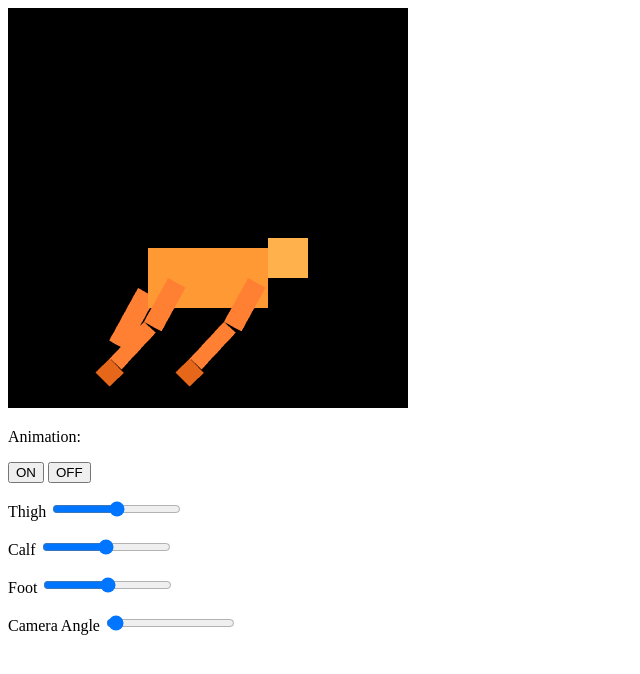
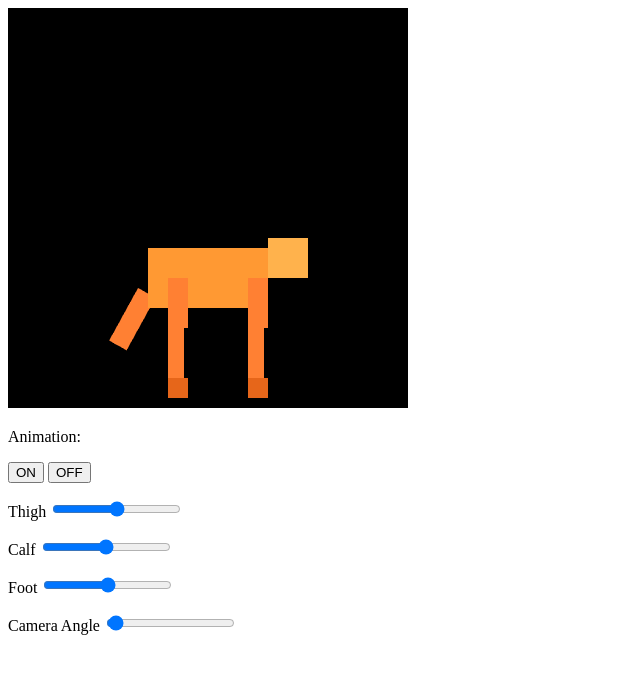
Before and after one commit to BrendaAceves/CSE-160, a plain HTML site: page asgn2/src/asg2.html in a window 1280 px wide. Shown: the whole page, without its empty margins (0-640 px from the left). Drawn offline with Linux system fonts and the light colour scheme; animation ran at ten frames a second.

Commit message:
fixed on/off animation

```diff
--- a/asgn2/src/asg2.html
+++ b/asgn2/src/asg2.html
@@ -10,11 +10,9 @@
       Please use the browser supporting "canvas".
     </canvas>
 
-    <!-- <p> Magenta <input type="range" min="0" max="100" value="100" class="slider" id="magentaSlide"></p>
-    <p> Yellow <input type="range" min="0" max="100" value="100" class="slider" id="yellowSlide"></p> -->
     <p> Animation: </p>
-    <button type="button" id="animationYellowOnButton">ON</button>
-    <button type="button" id="animationYellowOffButton">OFF</button>
+    <button type="button" id="animationMoveOnButton">ON</button>
+    <button type="button" id="animationMoveOffButton">OFF</button>
 
     <p>Thigh <input type="range" id="thighSlide" min="-45" max="45"></p>
     <p>Calf <input type="range" id="calfSlide" min="-45" max="45"></p>
--- a/asgn2/src/asg2.js
+++ b/asgn2/src/asg2.js
@@ -91,12 +91,13 @@
 let g_selectedSize = 5;
 let g_selectedType = POINT;
 let g_globalAngle = 0;
+let g_moveAnimation = false;
 
 function addActionsForHtmlUI() {
 
   // Button Events (INC, cant see functions at the end)
-  document.getElementById('animationYellowOffButton').onclick = function() { g_yellowAnimation = false; }
-  document.getElementById('animationYellowOnButton').onclick = function() { g_yellowAnimation = true; }
+  document.getElementById('animationMoveOffButton').onclick = function() { g_moveAnimation = false; }
+  document.getElementById('animationMoveOnButton').onclick = function() { g_moveAnimation = true; }
 
   // Color Slider Events
   // document.getElementById('yellowSlide').addEventListener('mousemove',   function() { this.value; renderScene(); });
@@ -142,9 +143,11 @@
 
 // Update the angles of everything if currently animated
 function updateAnimationAngles() {
-  g_thighAngle = 30 * Math.sin(g_seconds);
-  g_calfAngle = 20 * Math.sin(g_seconds + 0.5);
-  g_footAngle = 10 * Math.sin(g_seconds + 1);
+  if (g_moveAnimation) {
+    g_thighAngle = 30 * Math.sin(g_seconds);
+    g_calfAngle = 20 * Math.sin(g_seconds + 0.5);
+    g_footAngle = 10 * Math.sin(g_seconds + 1);
+  }
 }
 
 let g_thighAngle = 0;
```
